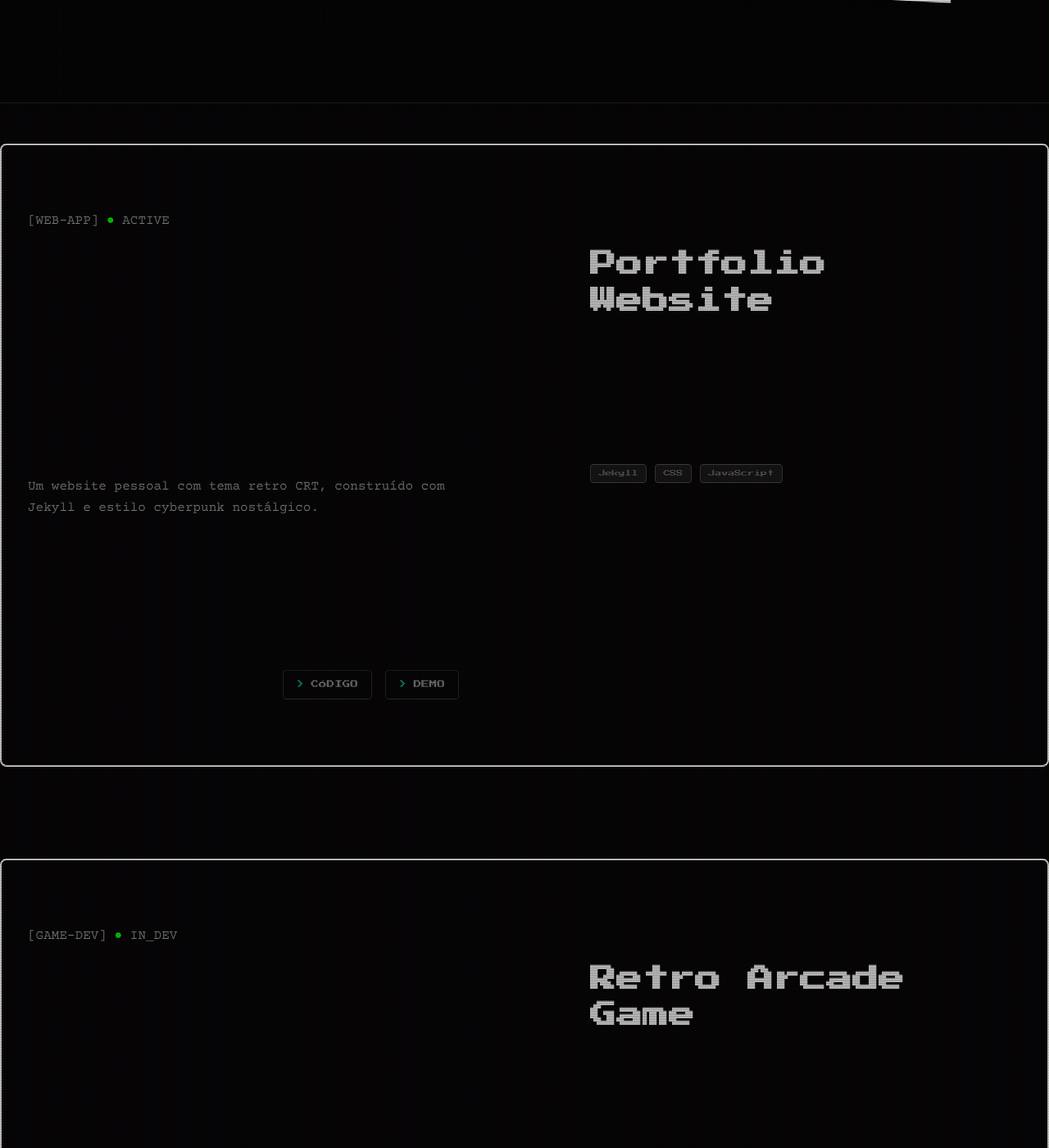
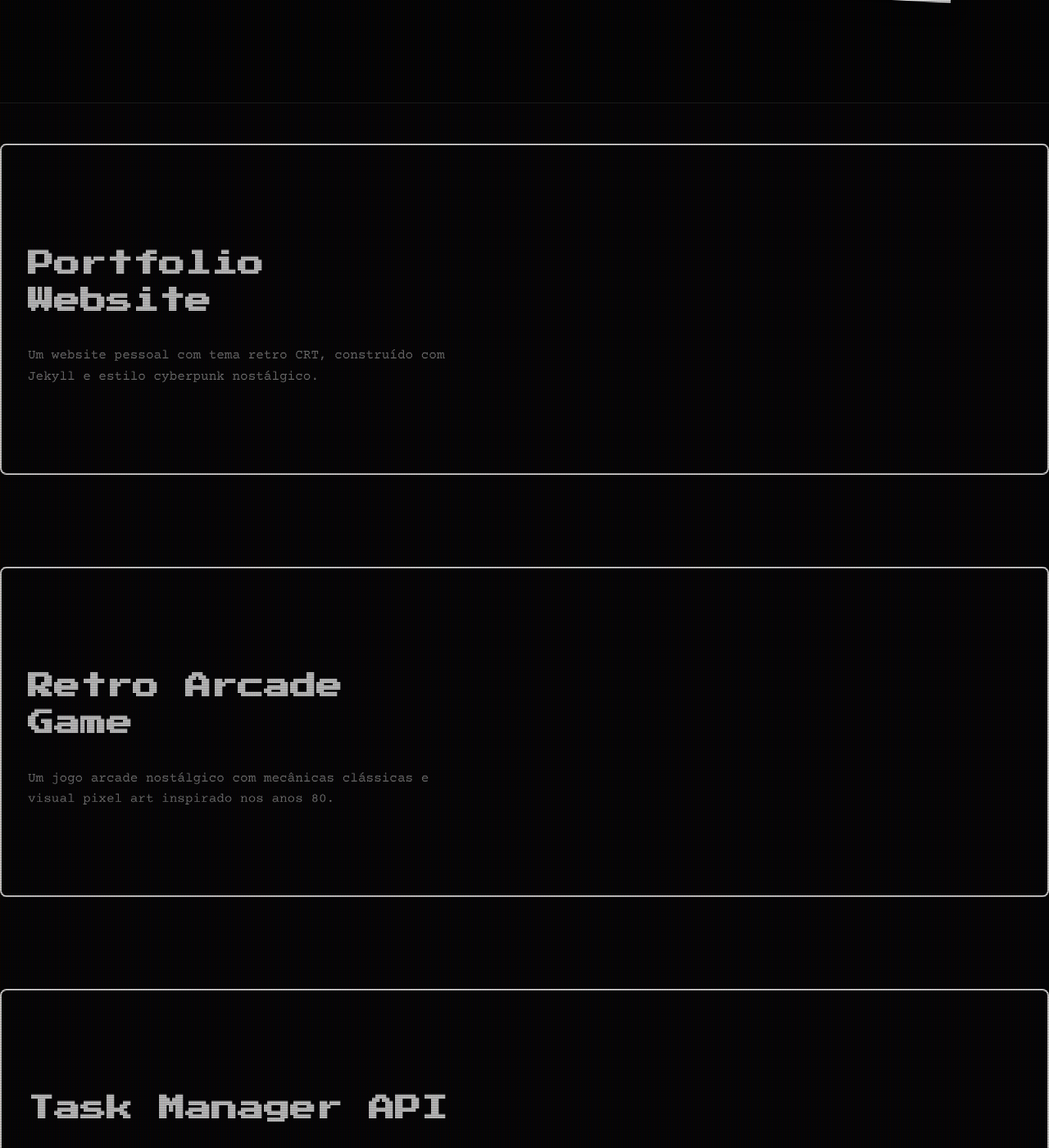
Before and after one commit to VSawyerHub/VSawyerHub.github.io, a Jekyll site: the page built from index.markdown, in a window 1280 px wide and 1400 px high, scrolled down 521 px. Shown: the whole window at 82% size. Built offline with Jekyll 4.4.1, drawn with Linux system fonts in a browser that asks for light colours; some of the changed text lies outside the part shown.

Commit message:
refactor(home): Simplify project card structure and remove metadata
- Remove card headers containing type badges and status indicators
- Replace multi-section layout with simplified left/right content dividers
- Remove technology tags from all project cards
- Remove card links and action buttons
- Remove HTML comments and clean up layout
- Consolidate card content into cleaner two-column structure

```diff
--- a/_layouts/home.html
+++ b/_layouts/home.html
@@ -24,127 +24,65 @@ layout: default
     </div>
 </header>
 
-<!-- Divisor visual para separar o conteúdo anterior -->
 <div class="projects-divider"></div>
 
-<!-- Seção destinada aos projetos -->
 <section class="projects-section">
 
   <div class="project-card" data-project="1">
-    <div class="card-header">
-      <span class="card-type">[WEB-APP]</span>
-      <span class="card-status">ACTIVE</span>
-    </div>
+    <div class="card-content-left">
       <h4 class="card-title">Portfolio Website</h4>
       <p class="card-description">Um website pessoal com tema retro CRT, construído com Jekyll e estilo cyberpunk nostálgico.</p>
-    <div class="card-tech">
-      <span class="tech-tag">Jekyll</span>
-      <span class="tech-tag">CSS</span>
-      <span class="tech-tag">JavaScript</span>
     </div>
-    <div class="card-links">
-      <a href="https://github.com/VSawyerHub/VSawyerHub.github.io" target="_blank" class="card-link">
-        <span>></span> CÓDIGO
-      </a>
-      <a href="#" class="card-link">
-        <span>></span> DEMO
-      </a>
+    <div class="card-content-right">
+      </div>
     </div>
   </div>
 
   <div class="projects-divider"></div>
 
   <div class="project-card" data-project="2">
-    <div class="card-header">
-      <span class="card-type">[GAME-DEV]</span>
-      <span class="card-status">IN_DEV</span>
-    </div>
+    <div class="card-content-left">
       <h4 class="card-title">Retro Arcade Game</h4>
       <p class="card-description">Um jogo arcade nostálgico com mecânicas clássicas e visual pixel art inspirado nos anos 80.</p>
-    <div class="card-tech">
-      <span class="tech-tag">Unity</span>
-      <span class="tech-tag">C#</span>
-      <span class="tech-tag">Pixel Art</span>
     </div>
-    <div class="card-links">
-      <a href="#" class="card-link">
-        <span>></span> CÓDIGO
-      </a>
-      <a href="#" class="card-link disabled">
-        <span>></span> DEMO
-      </a>
+    <div class="card-content-right">
+      </div>
     </div>
   </div>
 
   <div class="projects-divider"></div>
 
   <div class="project-card" data-project="3">
-    <div class="card-header">
-      <span class="card-type">[FULLSTACK]</span>
-      <span class="card-status">COMPLETE</span>
-    </div>
+    <div class="card-content-left">
       <h4 class="card-title">Task Manager API</h4>
       <p class="card-description">API RESTful para gerenciamento de tarefas com autenticação JWT e interface administrativa.</p>
-    <div class="card-tech">
-      <span class="tech-tag">Node.js</span>
-      <span class="tech-tag">Express</span>
-      <span class="tech-tag">MongoDB</span>
     </div>
-    <div class="card-links">
-      <a href="#" class="card-link">
-        <span>></span> CÓDIGO
-      </a>
-      <a href="#" class="card-link">
-        <span>></span> DOCS
-      </a>
+    <div class="card-content-right">
+      </div>
     </div>
   </div>
 
   <div class="projects-divider"></div>
 
   <div class="project-card" data-project="4">
-    <div class="card-header">
-      <span class="card-type">[MOBILE]</span>
-      <span class="card-status">BETA</span>
-    </div>
+    <div class="card-content-left">
       <h4 class="card-title">Habit Tracker App</h4>
       <p class="card-description">Aplicativo mobile para rastreamento de hábitos com gamificação e estatísticas detalhadas.</p>
-    <div class="card-tech">
-      <span class="tech-tag">React Native</span>
-      <span class="tech-tag">Firebase</span>
-      <span class="tech-tag">Redux</span>
     </div>
-    <div class="card-links">
-      <a href="#" class="card-link">
-        <span>></span> CÓDIGO
-      </a>
-      <a href="#" class="card-link">
-        <span>></span> STORE
-      </a>
+    <div class="card-content-right">
+      </div>
     </div>
   </div>
 
   <div class="projects-divider"></div>
 
   <div class="project-card" data-project="5">
-    <div class="card-header">
-      <span class="card-type">[AI/ML]</span>
-      <span class="card-status">RESEARCH</span>
-    </div>
+    <div class="card-content-left">
       <h4 class="card-title">Sentiment Analysis Tool</h4>
       <p class="card-description">Ferramenta de análise de sentimento em tempo real usando processamento de linguagem natural.</p>
-    <div class="card-tech">
-      <span class="tech-tag">Python</span>
-      <span class="tech-tag">TensorFlow</span>
-      <span class="tech-tag">NLTK</span>
     </div>
-    <div class="card-links">
-      <a href="#" class="card-link">
-        <span>></span> CÓDIGO
-      </a>
-      <a href="#" class="card-link">
-        <span>></span> PAPER
-      </a>
+    <div class="card-content-right">
+      </div>
     </div>
   </div>
 </section>
```
Lines whose indentation alone changed are shown as unchanged.
